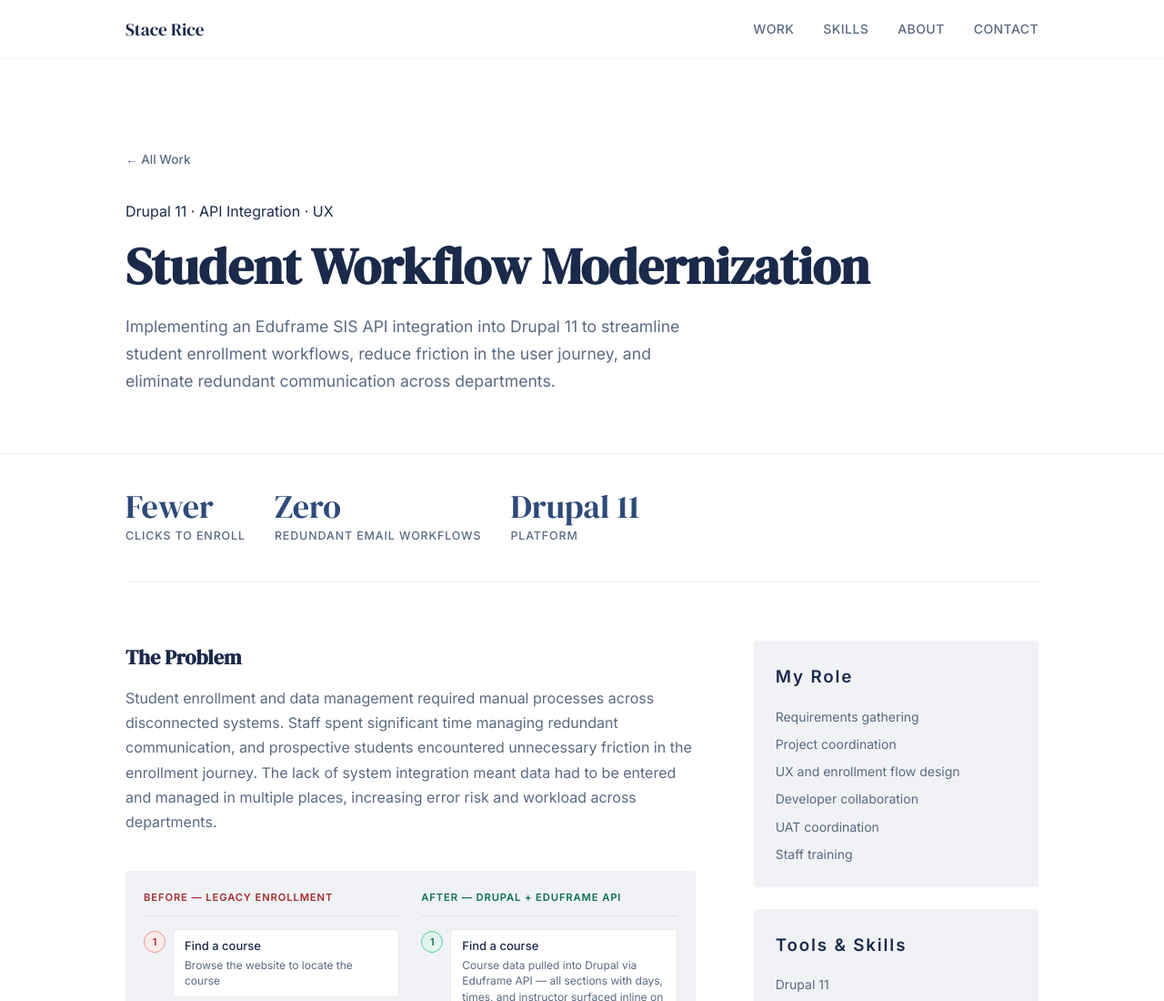
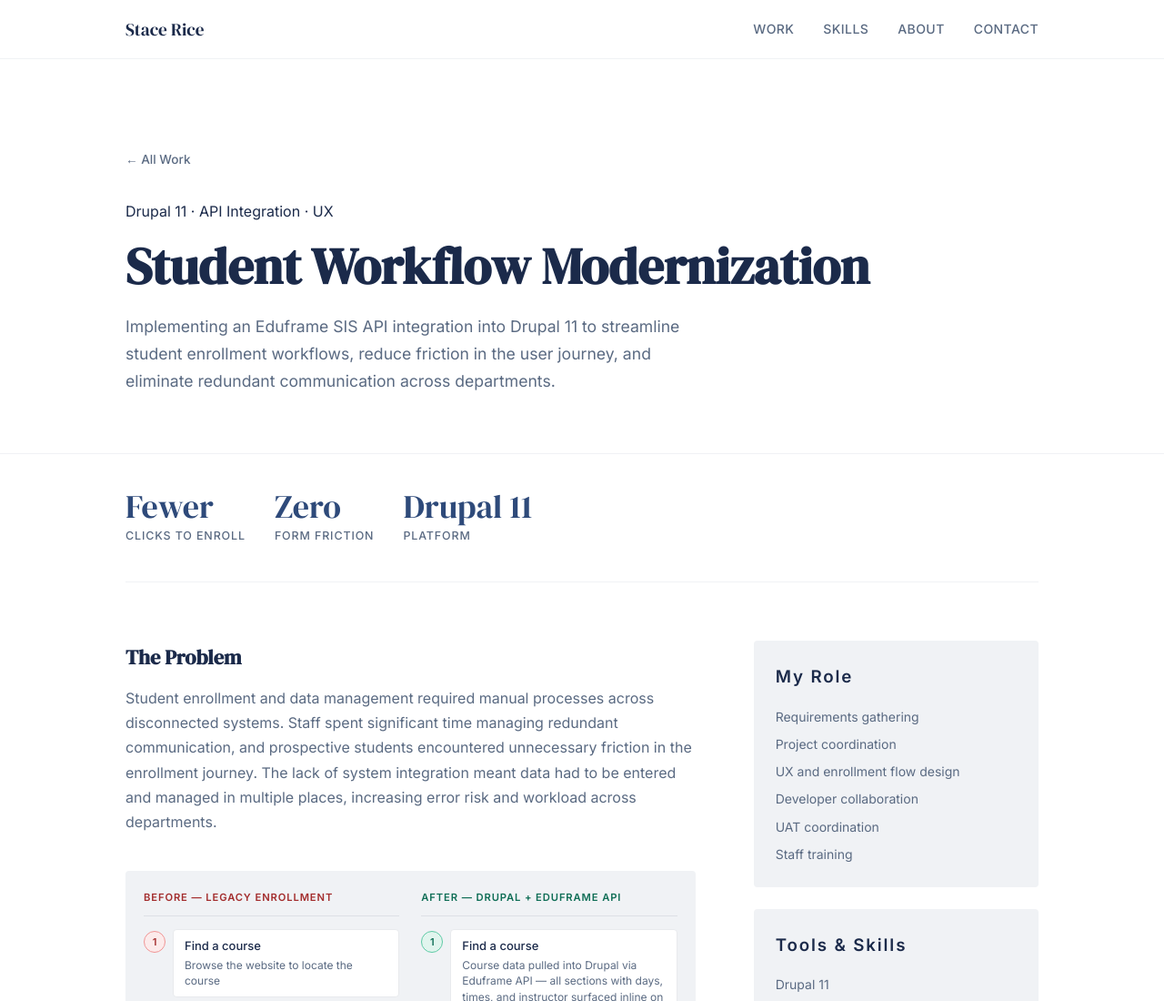
Before and after one commit to Stacey1979/case-studies, a plain HTML site: page case-study-drupal.html in a window 1280 px wide. Shown: the top 1100 px of the page at 91% size. Drawn offline with Linux system fonts and the light colour scheme.

Commit message:
Update case-study-drupal.html

```diff
--- a/case-study-drupal.html
+++ b/case-study-drupal.html
@@ -117,7 +117,7 @@
         </div>
         <div class="metric">
           <span class="metric-number">Zero</span>
-          <span class="metric-label">Redundant email workflows</span>
+          <span class="metric-label">Form friction</span>
         </div>
         <div class="metric">
           <span class="metric-number">Drupal 11</span>
```
